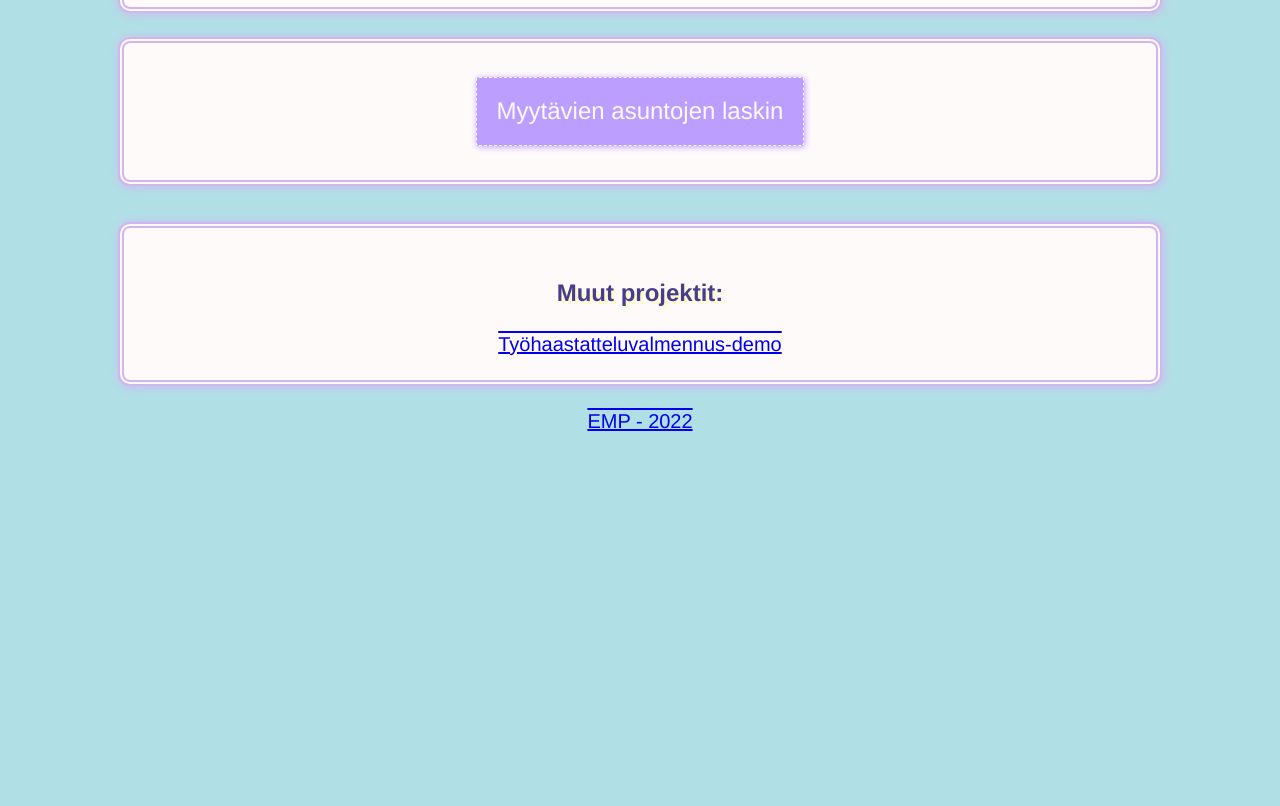
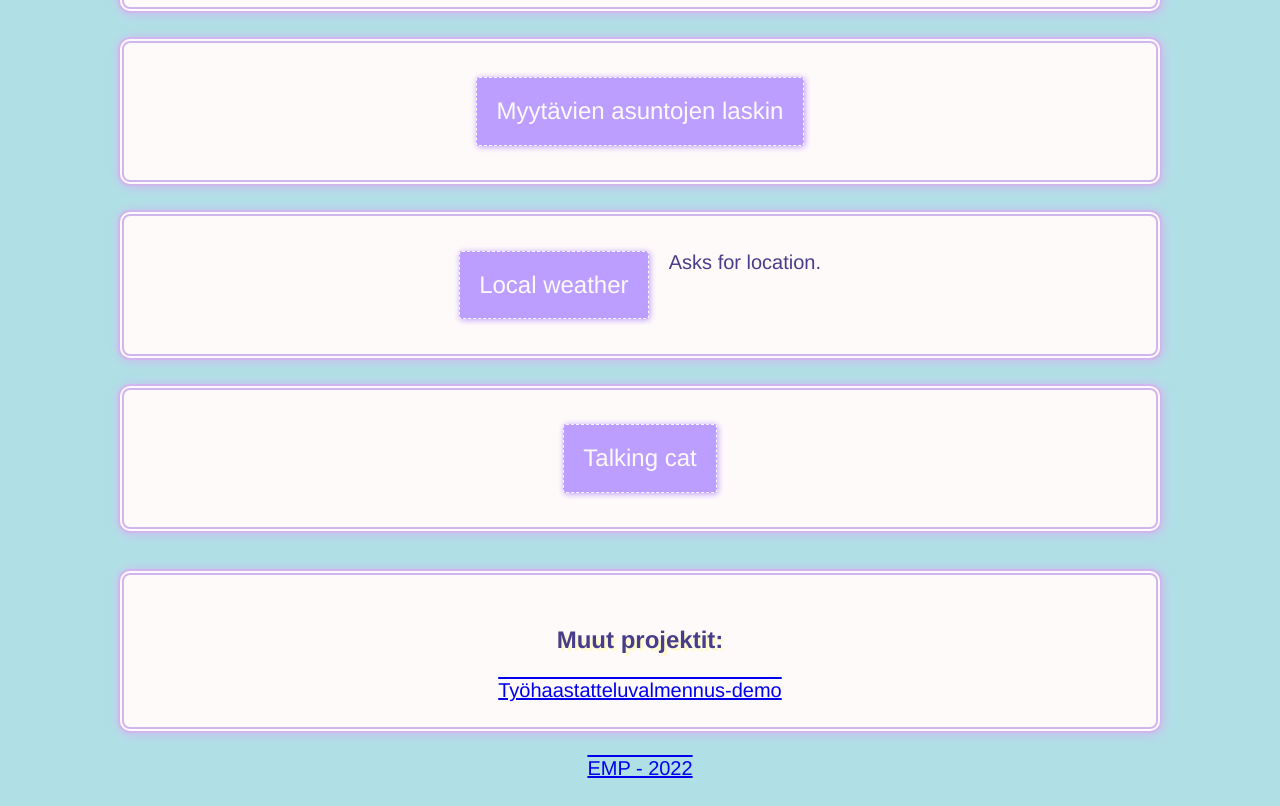
Before and after one commit to erimerald/portfolio, a plain HTML site: page index.html in a window 1280 px wide. Shown: the part 783-1589 px from the top of the page. Before the commit the page ends 1242 px from the top, so only its background shows below. Drawn offline with Linux system fonts and the light colour scheme.

Commit message:
Added links to new pages

```diff
--- a/index.html
+++ b/index.html
@@ -30,6 +30,15 @@
         <button class="button" type="button"
         onclick="location.href='pages/b_oliot.html'">Myytävien asuntojen laskin</button>
       </div>
+      <div class="flex-container">
+        <button class="button" type="button"
+        onclick="location.href='pages/weather.html'">Local weather</button>
+        <p>Asks for location.</p>
+      </div>
+      <div class="flex-container">
+        <button class="button" type="button"
+        onclick="location.href='pages/cat.html'">Talking cat</button>
+      </div>
     </div>
     <div class="title">
       <div>
```
